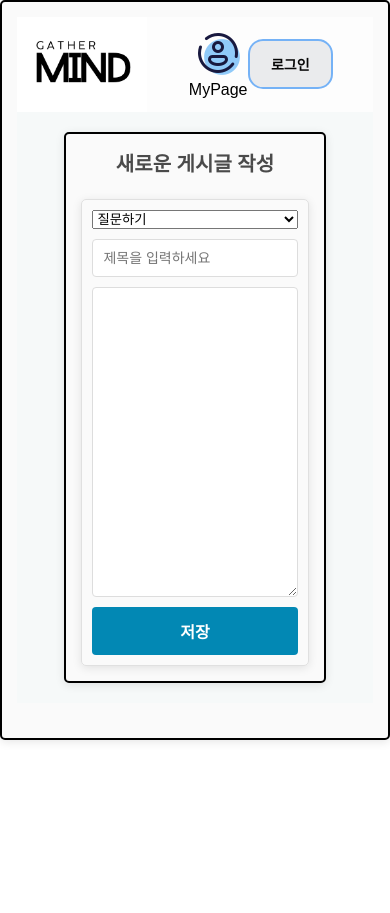
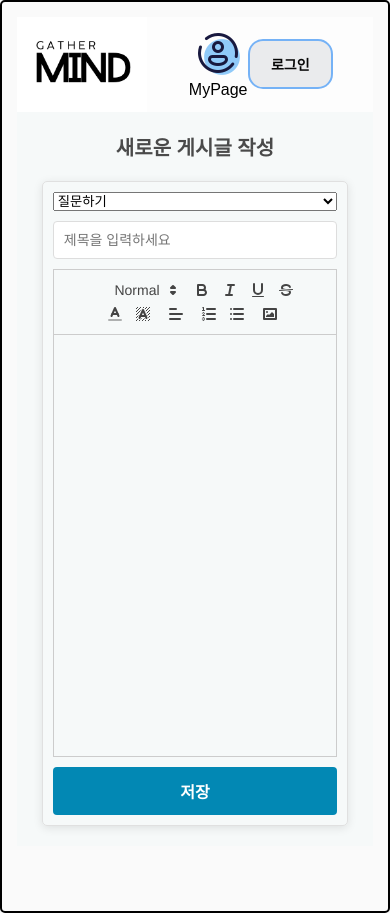
Before and after one commit to GatherMind/gatherMind-front, a React (Create React App) app: page /create-question in a window 390 px wide. Before the commit the page ends 844 px from the top, so only its background shows below. Built offline with nearby package versions, Linux system fonts and the light colour scheme; a web font is replaced by a local one.

Commit message:
add react-quill, editor

```diff
--- a/package.json
+++ b/package.json
@@ -9,6 +9,7 @@
     "axios": "^1.7.7",
     "cors": "^2.8.5",
     "date-fns": "^4.1.0",
+    "dompurify": "^3.2.1",
     "dotenv": "^16.4.5",
     "express": "^4.21.1",
     "react": "^18.3.1",
@@ -16,6 +17,7 @@
     "react-daum-postcode": "^3.1.3",
     "react-dom": "^18.3.1",
     "react-icons": "^5.3.0",
+    "react-quill": "^2.0.0",
     "react-router-dom": "^6.27.0",
     "react-scripts": "5.0.1",
     "react-slick": "^0.30.2",
--- a/src/components/AnswerList.jsx
+++ b/src/components/AnswerList.jsx
@@ -116,7 +116,7 @@ const AnswerList = ({ questionId, memberId }) => {
   };
 
   return (
-    <div>
+    <div className="answer-container">
       <p className="answer-count" ref={scrollUpRef}>
         댓글 {count}
       </p>
--- /dev/null
+++ b/src/components/Editor.jsx
@@ -0,0 +1,50 @@
+import React from "react";
+import ReactQuill from "react-quill";
+import 'react-quill/dist/quill.snow.css';
+import '../styles/Editor.css'
+
+const Editor = ({ editorValue, onChangeEditorValue }) => {
+
+    const formats = [
+        'font',
+        'header',
+        'bold',
+        'italic',
+        'underline',
+        'strike',
+        'blockquote',
+        'list',
+        'bullet',
+        'indent',
+        'link',
+        'align',
+        'color',
+        'background',
+        'size',
+        'h1',
+    ];
+
+    const modules = {
+        toolbar: {
+            container: [
+                [{ size: ['small', false, 'large', 'huge'] }],
+                ['bold', 'italic', 'underline', 'strike'],
+                [{ color: [] }, { background: [] }],
+                [{ align: [] }],
+                [{ list: 'ordered' }, { list: 'bullet' }],
+                ["image"],
+            ],
+        },
+    };
+
+    return (
+        <ReactQuill
+        theme="snow"
+        modules={modules}
+        formats={formats}
+        value={editorValue}
+        onChange={onChangeEditorValue}/>
+    );
+};
+
+export default Editor;
--- a/src/components/QuestionForm.jsx
+++ b/src/components/QuestionForm.jsx
@@ -1,4 +1,6 @@
 import React, { useEffect, useState } from "react";
+import Editor from "./Editor";
+import "../styles/global/Button.css"
 
 const QuestionForm = ({onSubmit, question}) => {
 
@@ -35,9 +37,10 @@ const QuestionForm = ({onSubmit, question}) => {
             </select>
             <input type="text" value={title}
                 onChange={(e) => setTitle(e.target.value)} placeholder="제목을 입력하세요" required />
-            <textarea value={content} rows={18}
-                onChange={(e) => setContent(e.target.value)} required />
-            <button type="submit">{question ? "수정" : "저장"}</button>
+            {/* <textarea value={content} rows={18}
+                onChange={(e) => setContent(e.target.value)} required /> */}
+            <Editor editorValue={content} onChangeEditorValue={setContent} />
+            <button className="button" type="submit">{question ? "수정" : "저장"}</button>
         </form>
     );
 };
--- a/src/pages/QuestionDetail.jsx
+++ b/src/pages/QuestionDetail.jsx
@@ -1,8 +1,10 @@
 import React, { useEffect, useState } from "react";
 import { useLocation, useNavigate, useParams } from "react-router-dom";
+import DOMPurify from 'dompurify';
 import AnswerList from "../components/AnswerList";
 import { dateFormat } from "../services/QuestionService";
 import "../styles/QuestionDetail.css";
+import "../styles/global/ReactQuill.css"
 import { deleteQuestion, getQuestion } from "../services/QuestionApiService";
 import { getMyInfoById } from "../services/MemberApiService";
 import { useAuth } from "../context/AuthContext";
@@ -54,7 +56,7 @@ const QuestionDetail = () => {
         deleteQuestion(id, authToken);
         console.log("게시글 삭제 성공");
         alert("게시글이 삭제되었습니다.");
-        navigate("/"); // 메인 페이지로 이동
+        navigate(`/study-info/${studyId}`); // 스터디 페이지로 이동
       } catch (error) {
         console.log("게시글 삭제 실패");
       }
@@ -73,14 +75,15 @@ const QuestionDetail = () => {
     );
 
   return (
-    <div className="container">
+    <div className="question-container">
       <h1>{question?.title}</h1>
-      <p className="option">{question?.option}</p>
-      <div className="meta">
-        <p className="nickname">{question?.nickname || "알수없음"}</p>
-        <p className="createdAt">{dateFormat(question?.createdAt)}</p>
+      <p className="question-option">{question?.option}</p>
+      <div className="question-meta">
+        <p className="question-nickname">{question?.nickname || "알수없음"}</p>
+        <p className="question-createdAt">{dateFormat(question?.createdAt)}</p>
       </div>
-      <p className="content">{question?.content}</p>
+      <p className="question-content"
+      dangerouslySetInnerHTML={{ __html: DOMPurify.sanitize(String(question?.content))}} />
 
       {question?.memberId === memberId && (
         <div className="action-buttons">
--- a/src/pages/QuestionFormPage.jsx
+++ b/src/pages/QuestionFormPage.jsx
@@ -63,13 +63,13 @@ const QuestionFormPage = ({ isModify }) => {
   }
 
   return (
-    <div className="container">
+    <>
       <h1>{isModify ? "게시글 수정하기" : "새로운 게시글 작성"}</h1>
       <QuestionForm
         onSubmit={handleCreateQuestion}
         question={questionInitData}
       />
-    </div>
+    </>
   );
 };
 
--- a/src/services/QuestionApiService.jsx
+++ b/src/services/QuestionApiService.jsx
@@ -51,6 +51,7 @@ export const getAnswers = async (id, page) => {
 
 // 게시글 생성
 export const createQuestion = async (studyId, questionData, token) => {
+  console.log(questionData);
   try {
     const response = await axios.post(
       `${API_URL}?studyId=${studyId}`,
--- /dev/null
+++ b/src/styles/Editor.css
@@ -0,0 +1,34 @@
+.ql-toolbar.ql-snow {
+    display: inline-block;
+}
+
+.ql-container.ql-snow {
+    height: 80vh;
+    max-height: 100%;
+    overflow: hidden;
+}
+
+.ql-editor {
+    height: 100%;
+    overflow-x: hidden;
+    overflow-y: auto;
+    box-sizing: border-box;
+}
+
+/* 모바일 및 작은 화면용 스타일 */
+@media (max-width: 768px) {
+    .ql-toolbar.ql-snow .ql-formats {
+        margin-right: 5px;
+    }
+
+    .ql-container.ql-snow {
+        height: 50vh;
+    }
+}
+
+/* 웹 화면용 스타일 */
+@media (min-width: 769px) {
+    .ql-toolbar.ql-snow .ql-formats {
+        margin-right: 15px;
+    }
+}
--- a/src/styles/QuestionDetail.css
+++ b/src/styles/QuestionDetail.css
@@ -1,12 +1,21 @@
 /* 게시글 */
-.option {
+.question-container {
+  align-items: unset !important;
+  text-align: left;
+}
+
+.content {
+  align-items: normal;
+}
+
+.question-option {
   font-size: 0.9rem;
   color: #888;
   text-align: left;
   margin-bottom: 20px;
 }
 
-.meta {
+.question-meta {
   display: flex;
   justify-content: space-between;
   font-size: 0.9rem;
@@ -14,17 +23,18 @@
   margin-bottom: 20px;
 }
 
-.nickname {
+.question-nickname {
   font-weight: bold;
 }
 
-.createdAt {
+.question-createdAt {
   font-style: italic;
 }
 
-.content {
+.question-content {
   font-size: 1rem;
   line-height: 1.5;
+  text-align: left;
   margin-bottom: 20px;
 }
 
@@ -80,9 +90,14 @@
 }
 
 /* 댓글 리스트 */
+.answer-container {
+  text-align: left;
+}
+
 .answer-count {
   font-size: 1rem;
   margin-top: 20px;
+  margin-bottom: 20px;
   font-weight: bold;
 }
 
@@ -92,6 +107,7 @@
 }
 
 .answer-nickname {
+  color: #666;
   font-weight: bold;
   margin-bottom: 5px;
 }
--- a/src/styles/global/FormContainer.css
+++ b/src/styles/global/FormContainer.css
@@ -2,7 +2,7 @@
 
 /* 공통 폼 컨테이너 */
 .form-container {
-  width: 100%; /* 부모 요소의 너비에 맞추어 확장 */
+  /* width: 100%; 부모 요소의 너비에 맞추어 확장 */
   max-width: 700px; /* 최대 너비 제한 */
   gap: 20px;
   padding: 20px;
--- /dev/null
+++ b/src/styles/global/ReactQuill.css
@@ -0,0 +1,28 @@
+/* react-quill */
+ol, ul {
+    list-style-position: inside;
+}
+
+.ql-align-center {
+text-align: center;
+}
+
+.ql-align-right {
+text-align: right;
+}
+
+.ql-align-left {
+text-align: left;
+}
+
+.ql-size-small {
+font-size: 0.75em;
+}
+
+.ql-size-large {
+font-size: 1.5em;
+}
+
+.ql-size-huge {
+font-size: 2.5em;
+}
```
Also changed, not shown: src/styles/AnswerList.css (deleted, +0 -49 lines), 1 other file (tests, documents, lock files or other folders).
